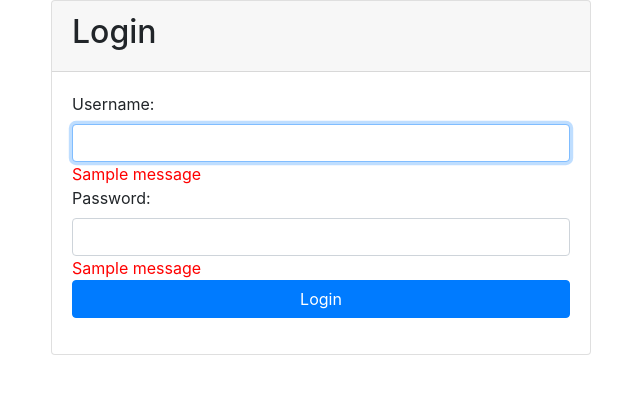
After one commit to nusrat-borsha/Django-custom-registration, a Django app: page /accounts/login/ in a window 1280 px wide. The commit adds this page. Shown: the top 394 px of the page, without its empty margins (319-959 px from the left). Run offline with Django 3.2, Linux system fonts and the light colour scheme; tables that the repository leaves empty hold one stand-in row (values such as "Sample post"); one stand-in notice (Sample message) is shown; some libraries are stand-ins or nearby versions.

Commit message:
added login and logout to authenticate user

```diff
--- a/accounts/urls.py
+++ b/accounts/urls.py
@@ -5,4 +5,6 @@ urlpatterns=[
      path('register/',views.register, name='register'),
      path('customer_register/',views.customer_register.as_view(), name='customer_register'),
      path('employee_register/',views.employee_register.as_view(), name='employee_register'),
+     path('login/',views.login_request, name='login'),
+     path('logout/',views.logout_view, name='logout'),
 ]
--- a/accounts/views.py
+++ b/accounts/views.py
@@ -1,7 +1,9 @@
-from django.contrib.auth import login, logout
+from django.contrib.auth import login, logout,authenticate
 from django.shortcuts import redirect, render
+from django.contrib import messages
 from django.views.generic import CreateView
 from .form import CustomerSignUpForm, EmployeeSignUpForm
+from django.contrib.auth.forms import AuthenticationForm
 from .models import User
 
 def register(request):
@@ -26,3 +28,25 @@ class employee_register(CreateView):
         user = form.save()
         login(self.request, user)
         return redirect('/')
+
+
+def login_request(request):
+    if request.method=='POST':
+        form = AuthenticationForm(data=request.POST)
+        if form.is_valid():
+            username = form.cleaned_data.get('username')
+            password = form.cleaned_data.get('password')
+            user = authenticate(username=username, password=password)
+            if user is not None :
+                login(request,user)
+                return redirect('/')
+            else:
+                messages.error(request,"Invalid username or password")
+        else:
+                messages.error(request,"Invalid username or password")
+    return render(request, '../templates/login.html',
+    context={'form':AuthenticationForm()})
+
+def logout_view(request):
+    logout(request)
+    return redirect('/')
--- /dev/null
+++ b/templates/login.html
@@ -0,0 +1,48 @@
+{% load widget_tweaks %}
+<!DOCTYPE html>
+<html lang="en">
+<head>
+    <meta charset="UTF-8">
+    <meta name="viewport" content="width=device-width, initial-scale=1.0">
+    <meta http-equiv="X-UA-Compatible" content="ie=edge">
+  <link rel="stylesheet" href="https://stackpath.bootstrapcdn.com/bootstrap/4.1.1/css/bootstrap.min.css" integrity="sha384-WskhaSGFgHYWDcbwN70/dfYBj47jz9qbsMId/iRN3ewGhXQFZCSftd1LZCfmhktB"
+    crossorigin="anonymous">
+    <title>Demo Registration</title>
+</head>
+<body>
+
+    <section>
+        <div class="container">
+          <div class="row">
+            <div class="col-md-6 mx-auto">
+              <div class="card">
+                <div class="card-header text-black">
+                  <h2>Login</h2>
+                </div>
+                <div class="card-body">
+                    <form action="{% url 'login' %}" method="POST" novalidate>
+                      {% csrf_token %}
+                         {% for field in form.visible_fields %}
+                           <div class="form-group">
+                               {{ field.label_tag }}
+                                  {% render_field field class="form-control" %}
+                                    {% if messages%}
+                                      {% for message in messages %}
+                                        <span style="color:red">{{ message }}</span>
+                                      {% endfor %}
+                                     {% endif %}
+                         {% endfor %}
+                         <br>
+                             <input type="submit" value="Login" class="btn btn-block btn-primary">
+                           </div>
+                    </form>
+                 </div>
+                    </div>
+                </div>
+              </div>
+            </div>
+        </div>
+      </section>
+
+</body>
+</html>
```
Also changed, not shown: templates/index.html (+6 -1 lines).
